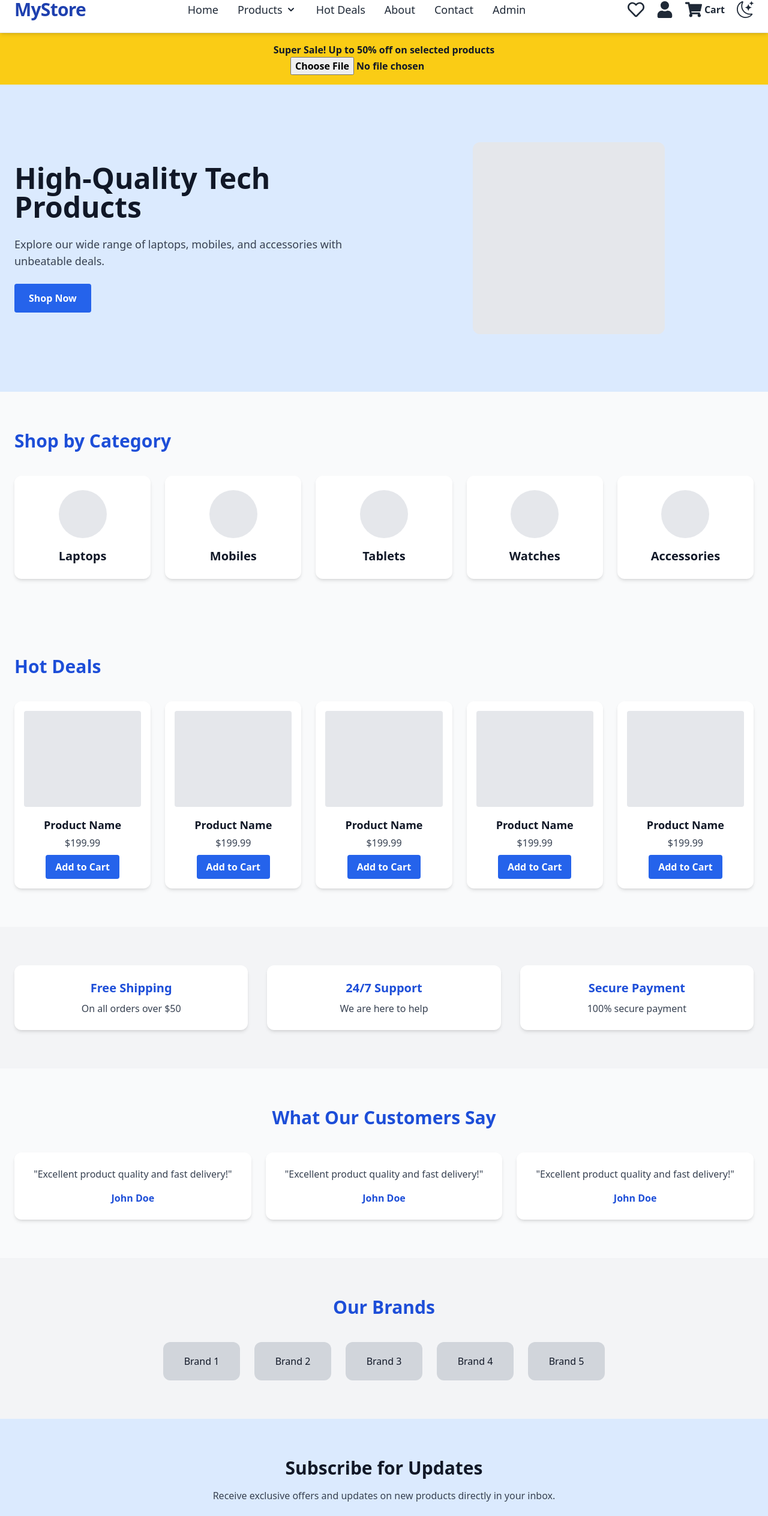
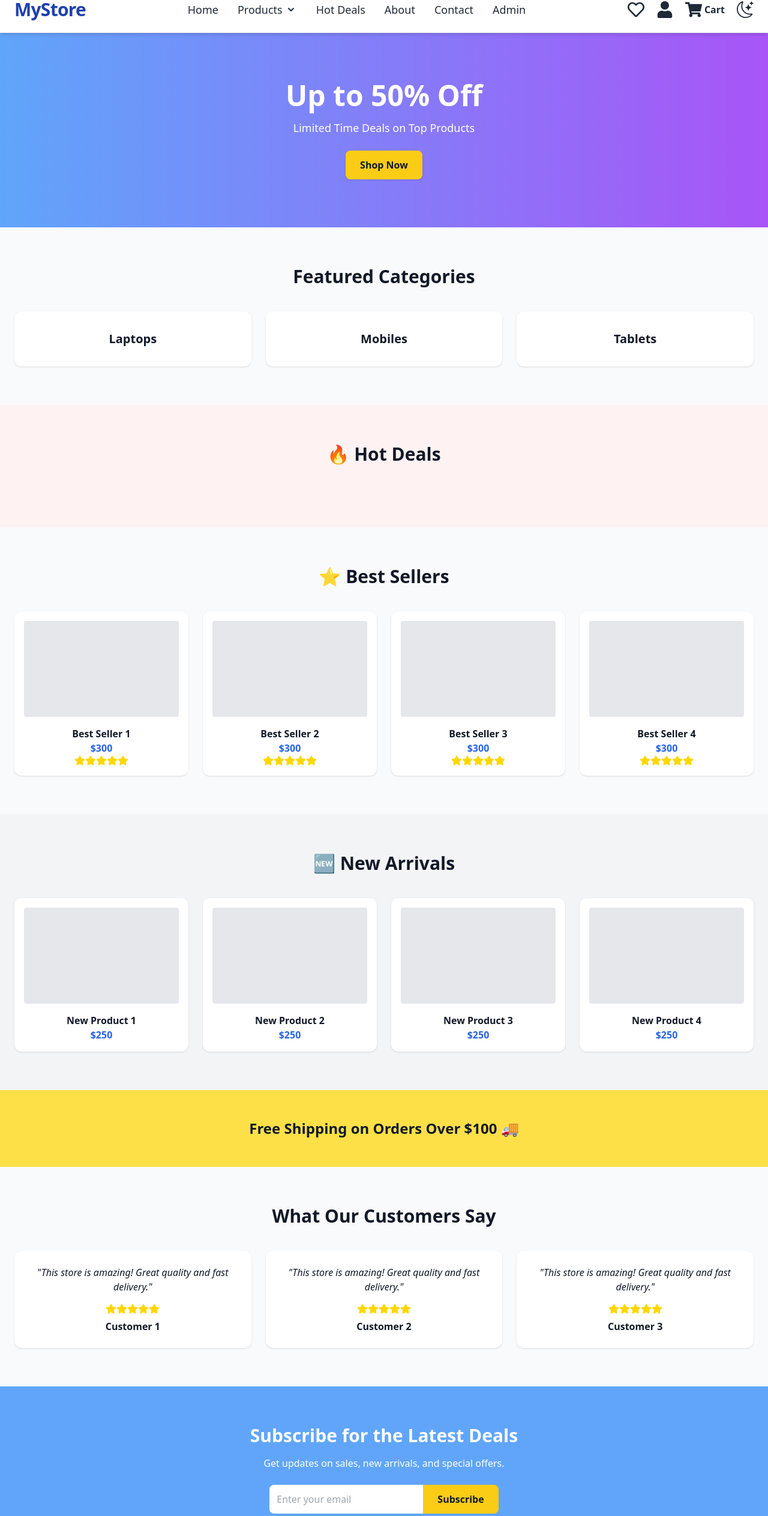
Before and after one commit to Abdullah-Alslam/E-commerce, a Next.js app: page / in a window 1280 px wide. Shown: the part 22-2549 px from the top of the page at 60% size. Built offline with nearby package versions, Linux system fonts and the light colour scheme.

Commit message:
style: edit home page style : cards , hover , animation

```diff
--- a/app/page.jsx
+++ b/app/page.jsx
@@ -1,150 +1,150 @@
 "use client";
-import ImageUploader from "./admin/ImageUploader";
+import axios from "axios";
+import { Star } from "lucide-react";
+import Link from "next/link";
+import { useState } from "react";
+
 export default function HomePage() {
+  const [deals, setDeals] = useState([]);
+
+  async function handleDeals() {
+    try {
+      const res = await axios.get("/api/hot-deals");
+      setDeals(res.data)
+    } catch (err) {
+      console.log(err);
+    }
+  }
+
   return (
-    <div className="bg-gray-50 text-gray-900 min-h-screen">
-      {/* Promo Banner */}
-      <section className="bg-yellow-400 text-gray-900 py-4 text-center font-semibold">
-        Super Sale! Up to 50% off on selected products
-        <ImageUploader
-          onUploadedUrl={(url) => console.log("رابط الصورة:", url)}
-        />
+    <div className="bg-gray-50 text-gray-900">
+      {/* 1. Hero Section */}
+      <section className="relative bg-gradient-to-r from-blue-400 to-purple-500 text-white py-20 px-6 text-center">
+        <h1 className="text-5xl font-bold mb-4">Up to 50% Off</h1>
+        <p className="text-lg mb-6">Limited Time Deals on Top Products</p>
+        <Link href="/hot-deals">
+          <button className="bg-yellow-400 text-gray-900 font-bold px-6 py-3 rounded-lg shadow hover:opacity-90 transition">
+            Shop Now
+          </button>
+        </Link>
       </section>
 
-      {/* Hero Section */}
-      <section className="relative bg-blue-100 text-gray-900">
-        <div className="max-w-7xl mx-auto px-6 py-24 flex flex-col md:flex-row items-center justify-between">
-          <div className="md:w-1/2 mb-10 md:mb-0">
-            <h1 className="text-5xl font-bold mb-6">
-              High-Quality Tech Products
-            </h1>
-            <p className="text-gray-700 mb-6 text-lg">
-              Explore our wide range of laptops, mobiles, and accessories with
-              unbeatable deals.
-            </p>
-            <button className="bg-blue-600 text-white font-bold px-6 py-3 rounded hover:bg-blue-500 transition">
-              Shop Now
-            </button>
-          </div>
-          <div className="md:w-1/2 flex justify-center">
-            <div className="w-80 h-80 bg-gray-200 rounded-xl"></div>
-          </div>
+      {/* 2. Featured Categories */}
+      <section className="max-w-7xl mx-auto px-6 py-16">
+        <h2 className="text-3xl font-bold text-center mb-10">
+          Featured Categories
+        </h2>
+        <div className="grid grid-cols-1 sm:grid-cols-3 gap-6">
+          {["Laptops", "Mobiles", "Tablets"].map((cat, i) => (
+            <Link
+              key={i}
+              href={`/category/${cat.toLowerCase()}`}
+              className="bg-white rounded-xl shadow hover:shadow-lg p-8 flex items-center justify-center text-xl font-semibold"
+            >
+              {cat}
+            </Link>
+          ))}
         </div>
       </section>
 
-      {/* Categories */}
-      <section className="max-w-7xl mx-auto px-6 py-16">
-        <h2 className="text-3xl font-bold text-blue-700 mb-10">
-          Shop by Category
-        </h2>
-        <div className="grid grid-cols-1 sm:grid-cols-2 md:grid-cols-3 lg:grid-cols-5 gap-6">
-          {["Laptops", "Mobiles", "Tablets", "Watches", "Accessories"].map(
-            (cat) => (
-              <div
-                key={cat}
-                className="bg-white hover:bg-yellow-300 transition rounded-xl p-6 flex flex-col items-center justify-center shadow-md"
-              >
-                <div className="w-20 h-20 bg-gray-200 rounded-full mb-4"></div>
-                <h3 className="text-xl font-semibold">{cat}</h3>
-              </div>
-            )
-          )}
-        </div>
-      </section>
-
-      {/* Hot Deals */}
-      <section className="max-w-7xl mx-auto px-6 py-16">
-        <h2 className="text-3xl font-bold text-blue-700 mb-10">Hot Deals</h2>
-        <div className="grid grid-cols-1 sm:grid-cols-2 md:grid-cols-3 lg:grid-cols-5 gap-6">
-          {Array.from({ length: 5 }).map((_, idx) => (
-            <div
-              key={idx}
-              className="bg-white hover:bg-yellow-300 transition rounded-xl p-4 flex flex-col items-center shadow-md"
-            >
-              <div className="w-full h-40 bg-gray-200 rounded mb-4"></div>
-              <h3 className="text-lg font-semibold mb-1">Product Name</h3>
-              <p className="text-gray-700 mb-2">$199.99</p>
-              <button className="bg-blue-600 hover:bg-blue-500 text-white px-4 py-2 rounded font-semibold transition">
-                Add to Cart
-              </button>
+      {/* 3. Hot Deals */}
+      <section className="bg-red-50 py-16 px-6">
+        <h2 className="text-3xl font-bold text-center mb-10">🔥 Hot Deals</h2>
+        <div className="grid grid-cols-1 sm:grid-cols-2 md:grid-cols-4 gap-6">
+          {deals.map((item) => (
+            <div key={item._id} className="bg-white rounded-xl shadow p-4 text-center">
+              <div className="h-40 bg-gray-200 rounded mb-4"></div>
+              <h3 className="font-semibold">Product {i}</h3>
+              <p className="text-gray-400 line-through">{item.price }</p>
+              <p className="text-red-500 font-bold">$120 (40% Off)</p>
             </div>
           ))}
         </div>
       </section>
 
-      {/* Features */}
-      <section className="bg-gray-100 py-16">
-        <div className="max-w-7xl mx-auto px-6 grid grid-cols-1 md:grid-cols-3 gap-8 text-center">
-          {[
-            { title: "Free Shipping", desc: "On all orders over $50" },
-            { title: "24/7 Support", desc: "We are here to help" },
-            { title: "Secure Payment", desc: "100% secure payment" },
-          ].map((f, idx) => (
-            <div key={idx} className="p-6 bg-white rounded-xl shadow-md">
-              <h3 className="text-xl font-bold mb-2 text-blue-700">
-                {f.title}
-              </h3>
-              <p className="text-gray-700">{f.desc}</p>
+      {/* 4. Best Sellers */}
+      <section className="max-w-7xl mx-auto px-6 py-16">
+        <h2 className="text-3xl font-bold text-center mb-10">
+          ⭐ Best Sellers
+        </h2>
+        <div className="grid grid-cols-1 sm:grid-cols-2 md:grid-cols-4 gap-6">
+          {[1, 2, 3, 4].map((i) => (
+            <div key={i} className="bg-white rounded-xl shadow p-4 text-center">
+              <div className="h-40 bg-gray-200 rounded mb-4"></div>
+              <h3 className="font-semibold">Best Seller {i}</h3>
+              <p className="text-blue-600 font-bold">$300</p>
+              <div className="flex justify-center text-yellow-400">
+                {[...Array(5)].map((_, j) => (
+                  <Star key={j} size={18} fill="gold" stroke="gold" />
+                ))}
+              </div>
             </div>
           ))}
         </div>
       </section>
 
-      {/* Testimonials */}
-      <section className="max-w-7xl mx-auto px-6 py-16">
-        <h2 className="text-3xl font-bold text-blue-700 mb-10 text-center">
-          What Our Customers Say
+      {/* 5. New Arrivals */}
+      <section className="bg-gray-100 py-16 px-6">
+        <h2 className="text-3xl font-bold text-center mb-10">
+          🆕 New Arrivals
         </h2>
-        <div className="grid grid-cols-1 md:grid-cols-3 gap-6">
-          {Array.from({ length: 3 }).map((_, idx) => (
-            <div
-              key={idx}
-              className="bg-white p-6 rounded-xl shadow-md text-center"
-            >
-              <p className="text-gray-700 mb-4">
-                "Excellent product quality and fast delivery!"
-              </p>
-              <h3 className="font-semibold text-blue-700">John Doe</h3>
+        <div className="grid grid-cols-1 sm:grid-cols-2 md:grid-cols-4 gap-6">
+          {[1, 2, 3, 4].map((i) => (
+            <div key={i} className="bg-white rounded-xl shadow p-4 text-center">
+              <div className="h-40 bg-gray-200 rounded mb-4"></div>
+              <h3 className="font-semibold">New Product {i}</h3>
+              <p className="text-blue-600 font-bold">$250</p>
             </div>
           ))}
         </div>
       </section>
 
-      {/* Brands */}
-      <section className="bg-gray-100 py-16">
-        <h2 className="text-3xl font-bold text-blue-700 mb-10 text-center">
-          Our Brands
+      {/* 6. Promotional Banner */}
+      <section className="bg-yellow-300 py-12 text-center text-gray-900">
+        <h2 className="text-2xl font-bold">
+          Free Shipping on Orders Over $100 🚚
         </h2>
-        <div className="flex justify-center flex-wrap gap-6">
-          {Array.from({ length: 5 }).map((_, idx) => (
-            <div
-              key={idx}
-              className="w-32 h-16 bg-gray-300 rounded-xl flex items-center justify-center"
-            >
-              Brand {idx + 1}
+      </section>
+
+      {/* 7. Customer Reviews */}
+      <section className="max-w-7xl mx-auto px-6 py-16">
+        <h2 className="text-3xl font-bold text-center mb-10">
+          What Our Customers Say
+        </h2>
+        <div className="grid grid-cols-1 md:grid-cols-3 gap-6">
+          {[1, 2, 3].map((i) => (
+            <div key={i} className="bg-white rounded-xl shadow p-6 text-center">
+              <p className="italic mb-4">
+                "This store is amazing! Great quality and fast delivery."
+              </p>
+              <div className="flex justify-center text-yellow-400 mb-2">
+                {[...Array(5)].map((_, j) => (
+                  <Star key={j} size={18} fill="gold" stroke="gold" />
+                ))}
+              </div>
+              <h3 className="font-semibold">Customer {i}</h3>
             </div>
           ))}
         </div>
       </section>
 
-      {/* Newsletter */}
-      <section className="bg-blue-100 py-16 text-gray-900">
-        <div className="max-w-3xl mx-auto text-center px-6">
-          <h2 className="text-3xl font-bold mb-4">Subscribe for Updates</h2>
-          <p className="text-gray-700 mb-6">
-            Receive exclusive offers and updates on new products directly in
-            your inbox.
+      {/* 8. Newsletter */}
+      <section className="bg-blue-400 py-16 text-center text-white">
+        <h2 className="text-3xl font-bold mb-4">
+          Subscribe for the Latest Deals
+        </h2>
+        <p className="mb-6">
+          Get updates on sales, new arrivals, and special offers.
         </p>
-          <div className="flex max-w-md mx-auto">
+        <div className="flex justify-center">
           <input
             type="email"
             placeholder="Enter your email"
-              className="flex-1 p-3 rounded-l bg-white text-gray-900 focus:outline-none"
+            className="p-3 rounded-l-lg w-64 text-gray-900"
           />
-            <button className="bg-yellow-400 text-gray-900 px-6 rounded-r font-bold hover:opacity-90 transition">
+          <button className="bg-yellow-400 text-gray-900 font-bold px-6 py-3 rounded-r-lg hover:opacity-90 transition">
             Subscribe
           </button>
-          </div>
         </div>
       </section>
     </div>
```
Lines whose indentation alone changed are shown as unchanged.
